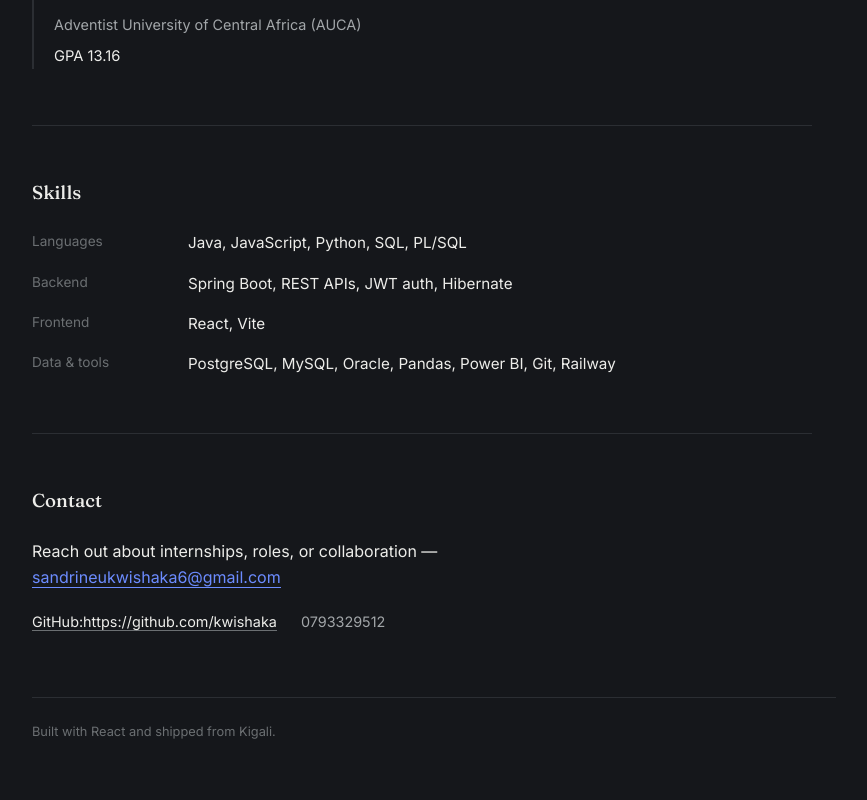
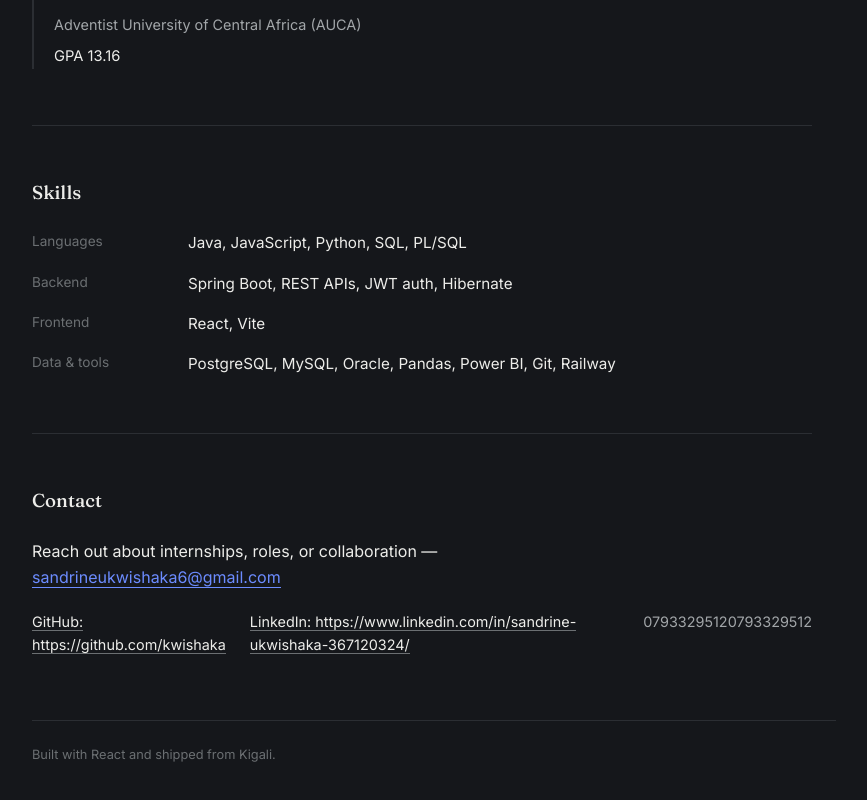
Before and after one commit to kwishaka/portfolio-1-, a React (Vite) app: page / in a window 1280 px wide. Shown: the part 2572-3372 px from the top of the page, without its empty margins (206-1073 px from the left). Built offline with nearby package versions, Linux system fonts and the light colour scheme.

Commit message:
modified contact

```diff
--- a/src/components/Contact.jsx
+++ b/src/components/Contact.jsx
@@ -11,10 +11,16 @@ export default function Contact() {
       <ul className="contact-list">
         <li>
           <a href={profile.github} target="_blank" rel="noreferrer">
-            GitHub:https://github.com/kwishaka
+            GitHub: https://github.com/kwishaka
           </a>
         </li>
-        <li>{profile.phone}</li>
+        <li>
+          <a href={profile.linkedin} target="_blank" rel="noreferrer">
+            LinkedIn: https://www.linkedin.com/in/sandrine-ukwishaka-367120324/
+          </a>
+        </li>
+        <li>{profile.phone}0793329512</li>
+
       </ul>
     </section>
   );
```
